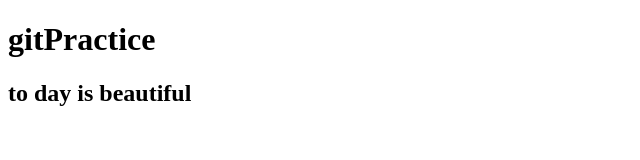
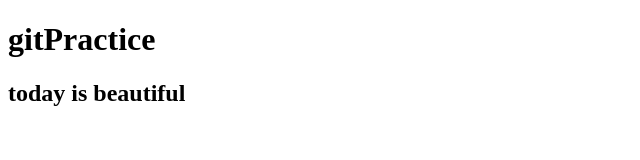
Before and after one commit to brookkidus/gitPractice1, a plain HTML site: page Pages/index.html in a window 1280 px wide. Shown: the full height of the page, 0-640 px from the left. Drawn offline with Linux system fonts and the light colour scheme.

```diff
--- a/Pages/index.html
+++ b/Pages/index.html
@@ -8,6 +8,6 @@
 </head>
 <body>
     <h1>gitPractice</h1>
-    <h2>to day is beautiful</h2>
+    <h2>today is beautiful</h2>
 </body>
 </html>
```
